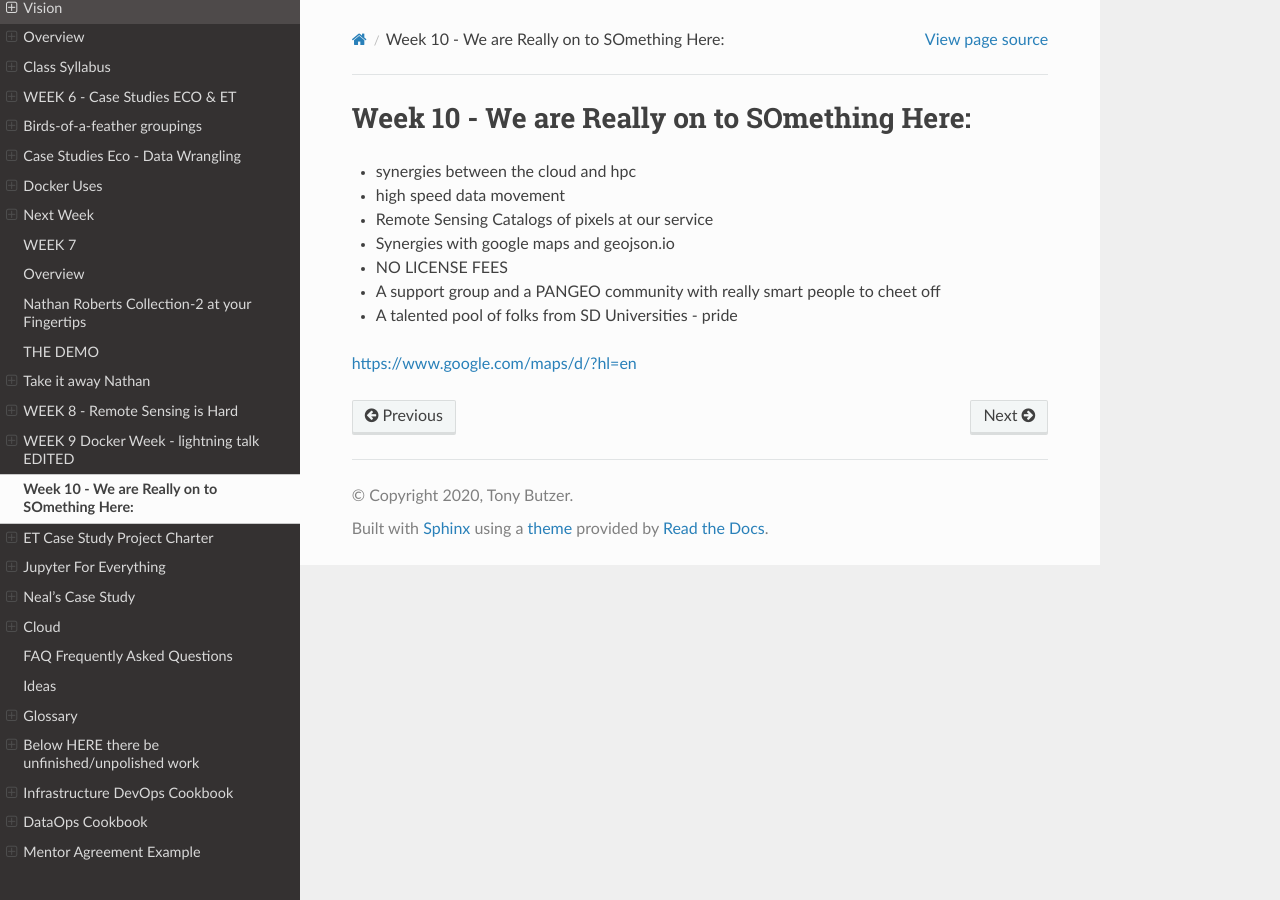
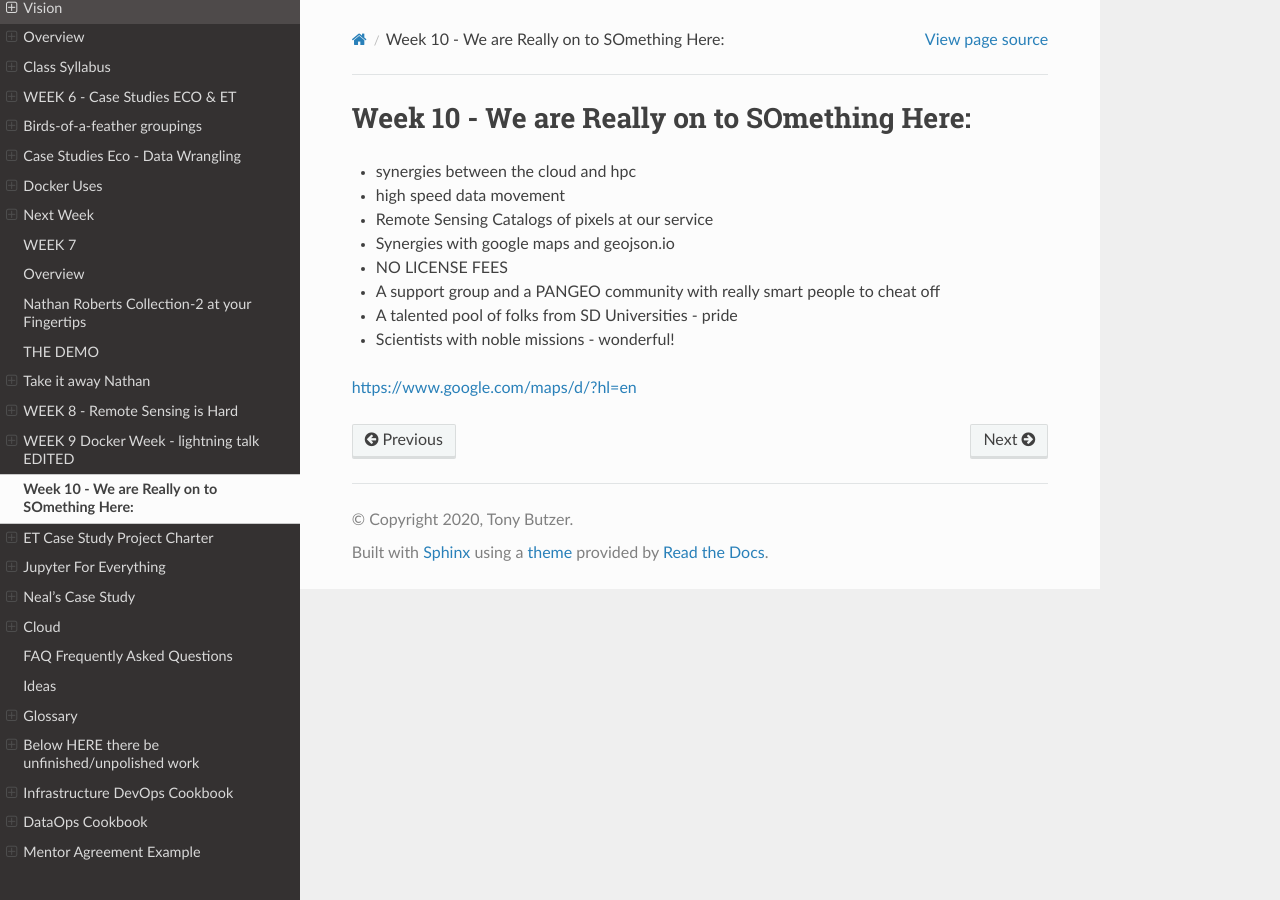
Before and after one commit to tonybutzer/harmony-docs, a Sphinx documentation site: the page built from documentation/source/10week.md, in a window 1280 px wide. Built offline with Sphinx 7.4.7 and the Read the Docs theme 2.0.0, drawn with Linux system fonts in a browser that asks for light colours; pages that are not in the unit, such as notebooks, are missing from menus.

Commit message:
automatic git update from Makefile

```diff
--- a/documentation/source/10week.md
+++ b/documentation/source/10week.md
@@ -5,7 +5,8 @@
 - Remote Sensing Catalogs of pixels at our service
 - Synergies with google maps and geojson.io
 - NO LICENSE FEES
-- A support group and a PANGEO community with really smart people to cheet off
+- A support group and a PANGEO community with really smart people to cheat off
 - A talented pool of folks from SD Universities - pride
+- Scientists with noble missions - wonderful!
 
 [https://www.google.com/maps/d/?hl=en](https://www.google.com/maps/d/?hl=en)
```
